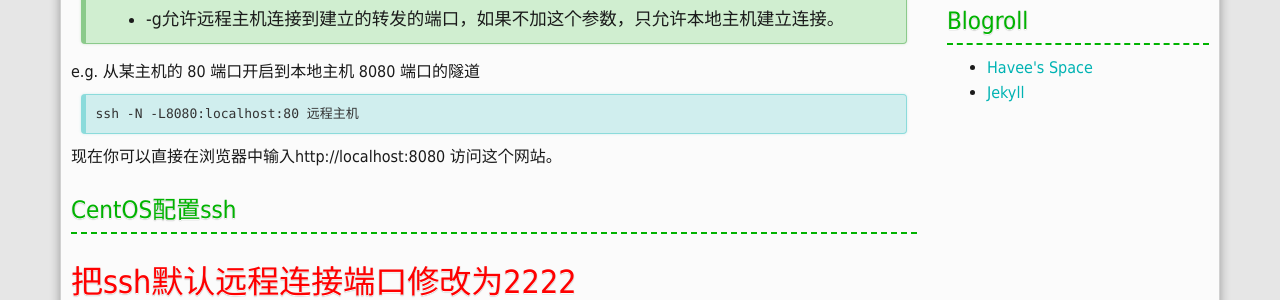
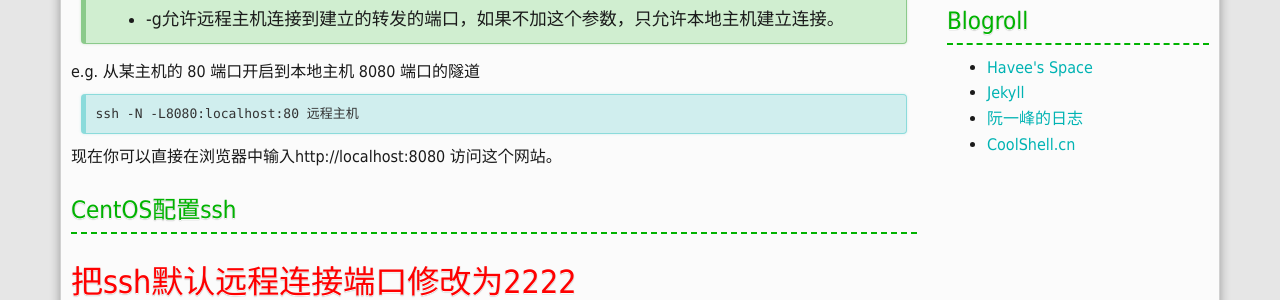
Before and after one commit to YHM07/yhm07.github.io, a Jekyll site: the page built from index.html, in a window 1280 px wide. Shown: the part 869-1169 px from the top of the page. Built offline with Jekyll 4.4.1, drawn with Linux system fonts in a browser that asks for light colours; Markdown is read by kramdown in place of the engine named in the settings; the list of posts is cut into pages by our own code; comment, search, counter and statistics services are not loaded.

Commit message:
添人博客列表添加关注阮一峰的日志以及酷壳

```diff
--- a/_data/blogroll.json
+++ b/_data/blogroll.json
@@ -7,4 +7,12 @@
         "title": "Jekyll",
         "url": "//jekyllrb.com"
     },
+    {
+        "title": "阮一峰的日志",
+        "url": "//ruanyifeng.com"
+    },
+    {
+        "title": "CoolShell.cn",
+        "url": "//coolshell.cn"
+    },
 ]
```
